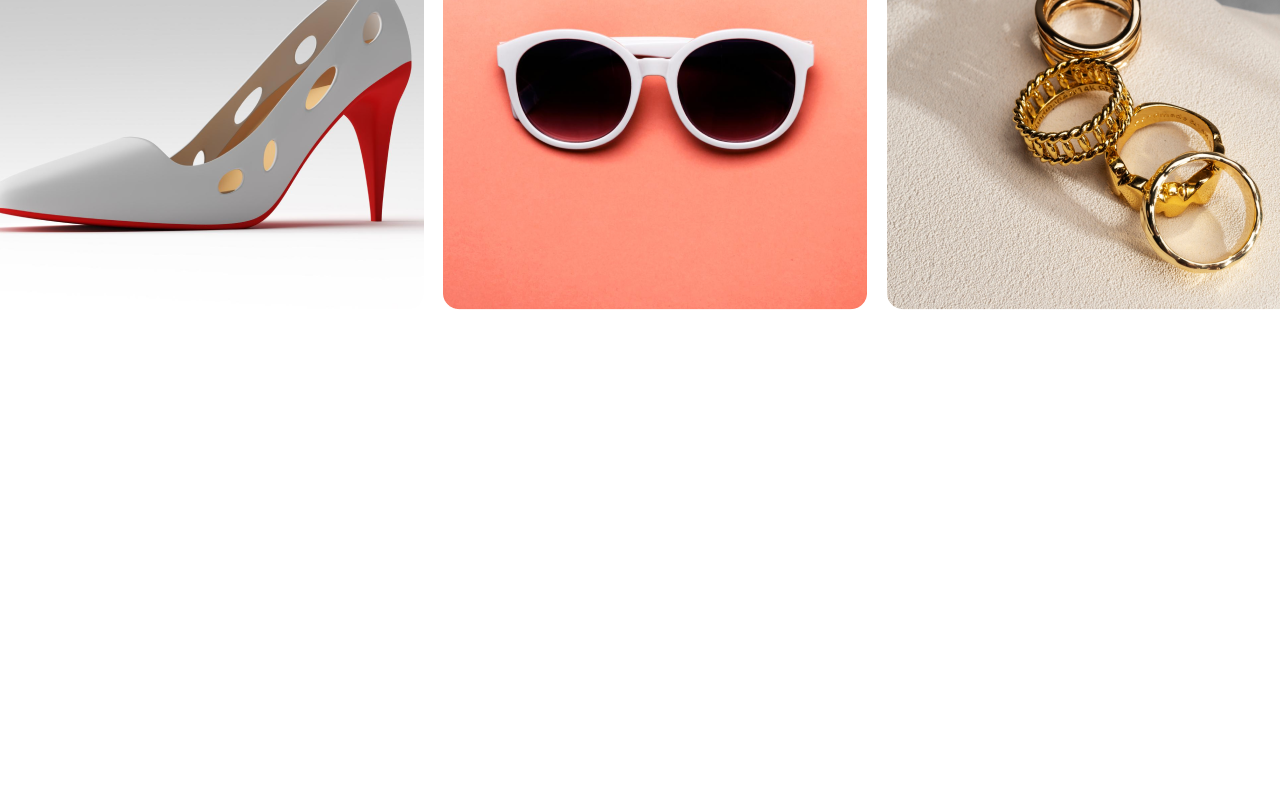
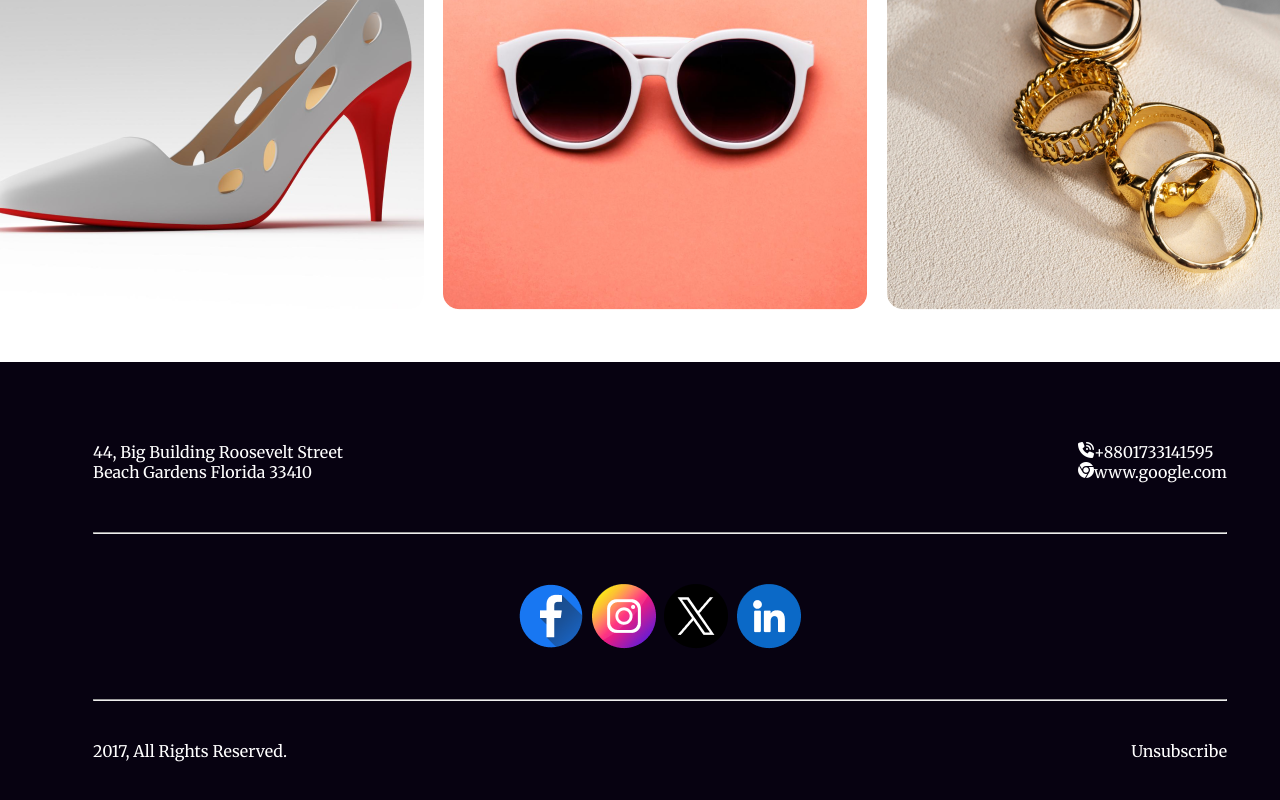
Before and after one commit to Prince-galib/batch-a1-solution, a plain HTML site: page index.html in a window 1280 px wide. Shown: the part 4521-5321 px from the top of the page. Before the commit the page ends 4883 px from the top, so only its background shows below. Drawn offline with Linux system fonts and the light colour scheme.

Commit message:
done b10 a1 solution

```diff
--- a/index.html
+++ b/index.html
@@ -5,6 +5,8 @@
     <meta name="viewport" content="width=device-width, initial-scale=1.0">
     <title>Prince galib</title>
     <link rel="stylesheet" href="style.css">
+    <link rel="stylesheet" href="https://cdnjs.cloudflare.com/ajax/libs/font-awesome/6.5.2/css/all.min.css" integrity="sha512-SnH5WK+bZxgPHs44uWIX+LLJAJ9/2PkPKZ5QiAj6Ta86w+fsb2TkcmfRyVX3pBnMFcV7oQPJkl9QevSCWr3W6A==" crossorigin="anonymous" referrerpolicy="no-referrer" />
+
 </head>
 <body>
     <header class="banner-con">
@@ -101,6 +103,35 @@
              </section>
             <!-- portfolio section ends here -->
     </main>
-    <footer></footer>
+    <footer class="footer-container">
+        <div class="footer-first-section">
+            <div>
+                <p>44, Big Building Roosevelt Street <br>
+                    Beach Gardens Florida 33410</p>
+            </div>
+            <div>
+                <span class="contact">
+                    <i class="fa-solid fa-phone-volume"></i>
+                    <p>+8801733141595</p>
+                </span>
+                <span class="contact">
+                    <i class="fa-brands fa-chrome"></i>
+                    <p>www.google.com</p>
+                </span>
+            </div>
+        </div>
+        <hr class="hr">
+        <div class="social-icons">
+            <img src="./icons/Facebook.png" alt="">
+            <img src="./icons/Instagram.png" alt="">
+            <img src="./icons/Twitter.png" alt="">
+            <img src="./icons/Linkedin.png" alt="">
+        </div>
+        <hr class="hr">
+        <div class="footer-end-text">
+            <p>2017, All Rights Reserved.</p>
+            <p>Unsubscribe</p>
+        </div>
+    </footer>
 </body>
 </html>
--- a/style.css
+++ b/style.css
@@ -272,3 +272,45 @@
     width: 100%;
     height: 100%;
 }
+/* footer styles */
+.footer-container{
+    width: 1320px;
+    height: 600px;
+    background: rgb(7, 2, 17);
+    margin: 0 auto;
+    padding: 30px;
+}
+.contact{
+    display: flex;
+    color: white;
+}
+.footer-first-section{
+    display: flex;
+    color: white;
+    width: 90%;
+    margin: 0 auto;
+    justify-content: space-between;
+    margin-top: 50px;
+    margin-bottom: 50px;
+}
+.hr{
+    width: 90%;
+    margin: 0 auto;
+    margin-top: 50px;
+}
+.social-icons{
+    width: 300px;
+    margin: 0 auto;
+    margin-top: 50px;
+    display: flex;
+    justify-content: space-evenly;
+}
+.footer-end-text{
+    width: 90%;
+    margin: 0 auto;
+    display: flex;
+    color: white;
+    height: 30px;
+    justify-content: space-between;
+    margin-top: 40px;
+}
```
